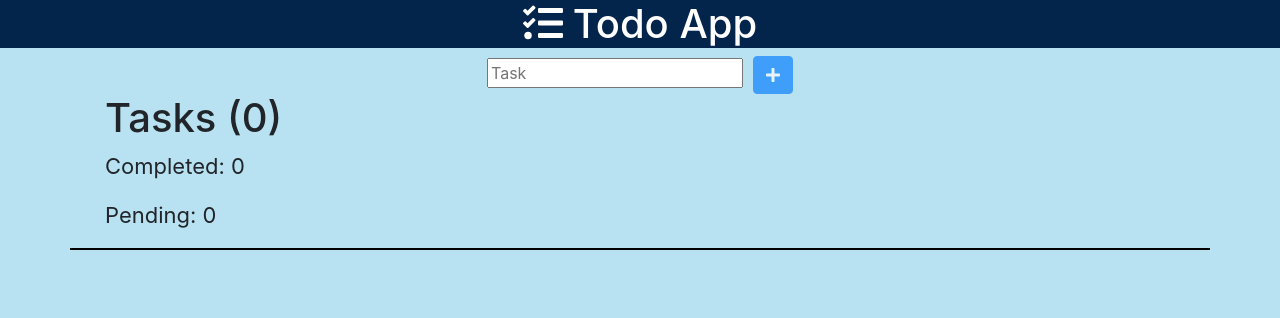
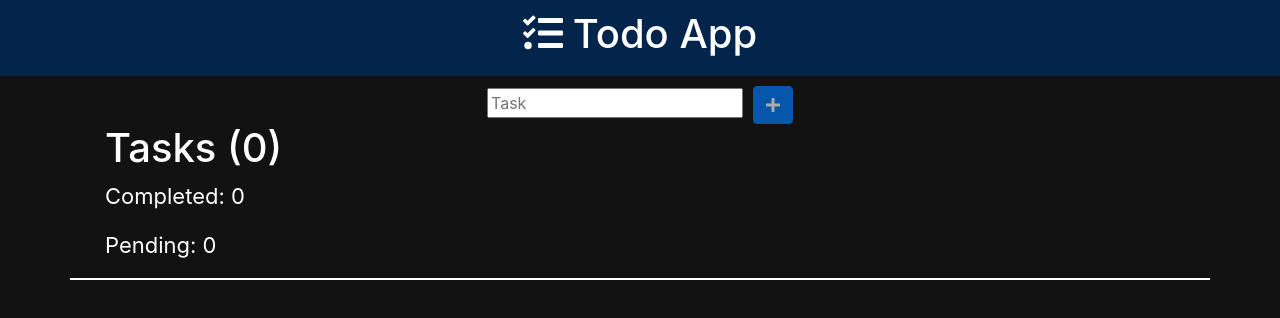
Before and after one commit to mithilanm/TodoApp, an Angular app: page / in a window 1280 px wide. Shown: the top 318 px of the page. Built offline with nearby package versions, Linux system fonts and the light colour scheme.

Commit message:
Visual changes

```diff
--- a/src/app/app.component.css
+++ b/src/app/app.component.css
@@ -1,6 +1,8 @@
 .header {
   background-color: #03254c;
   color: white;
+  padding: 10px;
+  margin-bottom: 10px;
 }
 
 .btn {
@@ -22,9 +24,13 @@
 }
 
 .row {
-  border-bottom: solid black 2px;
+  border-bottom: solid white 2px;
 }
 
 .taskIcon {
   margin-right: 10px;
 }
+
+.container {
+  color: white;
+}
--- a/src/styles.css
+++ b/src/styles.css
@@ -2,7 +2,7 @@
 @import "~bootstrap/dist/css/bootstrap.min.css";
 
 html {
-  background-color: #b8e2f2;
+  background-color: #121212;
   height: 100vh;
   margin: auto 0;
 }
```
